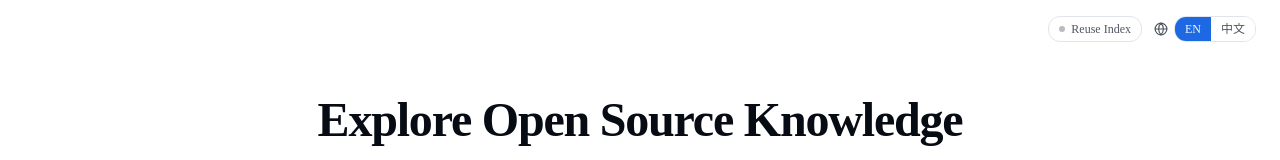
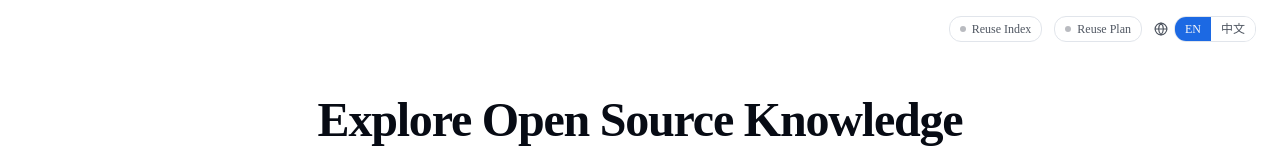
Before and after one commit to lazyxiang/AutoWiki, a Next.js app in the folder web/: page / in a window 1280 px wide. Shown: the top 160 px of the page. Built offline with nearby package versions, Linux system fonts and the light colour scheme; no server answers.

Commit message:
feat(frontend,cli): add Reuse Plan toggle and --reuse-plan flag

```diff
--- a/web/components/HeroSection.tsx
+++ b/web/components/HeroSection.tsx
@@ -6,6 +6,7 @@ import { LanguageSwitcher } from "@/components/LanguageSwitcher";
 export function HeroSection() {
   const [wikiLanguage, setWikiLanguage] = useState("en");
   const [reuseIndex, setReuseIndex] = useState(false);
+  const [reusePlan, setReusePlan] = useState(false);
 
   return (
     <section className="relative pt-24 pb-16 px-6 text-center border-b border-dashed">
@@ -27,6 +28,23 @@ export function HeroSection() {
           <span className={`inline-block w-1.5 h-1.5 rounded-full ${reuseIndex ? "bg-amber-500" : "bg-muted-foreground/40"}`} />
           Reuse Index
         </button>
+        {/* Reuse Plan debug toggle */}
+        <button
+          type="button"
+          role="switch"
+          aria-checked={reusePlan}
+          aria-label="Reuse existing wiki plan (skip planning stage)"
+          onClick={() => setReusePlan((v) => !v)}
+          title="Debug: skip Stage 5 (Wiki Planner) and reuse the existing plan"
+          className={`flex items-center gap-1.5 px-2.5 py-1 rounded-lg border text-xs font-medium transition-colors ${
+            reusePlan
+              ? "border-violet-400 bg-violet-50 text-violet-700 dark:bg-violet-950 dark:text-violet-300"
+              : "border-border bg-background text-muted-foreground hover:bg-muted"
+          }`}
+        >
+          <span className={`inline-block w-1.5 h-1.5 rounded-full ${reusePlan ? "bg-violet-500" : "bg-muted-foreground/40"}`} />
+          Reuse Plan
+        </button>
         <LanguageSwitcher value={wikiLanguage} onChange={setWikiLanguage} />
       </div>
       <h1 className="text-5xl font-extrabold tracking-tight text-foreground">
@@ -36,7 +54,7 @@ export function HeroSection() {
         AI-powered wiki generator for any GitHub repository. Search for a repo or paste a link to get started.
       </p>
       <div className="mt-10 max-w-xl mx-auto">
-        <IndexForm wikiLanguage={wikiLanguage} reuseIndex={reuseIndex} />
+        <IndexForm wikiLanguage={wikiLanguage} reuseIndex={reuseIndex} reusePlan={reusePlan} />
       </div>
     </section>
   );
--- a/web/components/IndexForm.tsx
+++ b/web/components/IndexForm.tsx
@@ -8,9 +8,10 @@ import { submitRepo } from "@/lib/api";
 interface IndexFormProps {
   wikiLanguage?: string;
   reuseIndex?: boolean;
+  reusePlan?: boolean;
 }
 
-export function IndexForm({ wikiLanguage = "en", reuseIndex = false }: IndexFormProps) {
+export function IndexForm({ wikiLanguage = "en", reuseIndex = false, reusePlan = false }: IndexFormProps) {
   const [url, setUrl] = useState("");
   const [loading, setLoading] = useState(false);
   const [error, setError] = useState("");
@@ -21,7 +22,7 @@ export function IndexForm({ wikiLanguage = "en", reuseIndex = false }: IndexForm
     setLoading(true);
     setError("");
     try {
-      const { repo_id, job_id } = await submitRepo(url, wikiLanguage, reuseIndex);
+      const { repo_id, job_id } = await submitRepo(url, wikiLanguage, reuseIndex, reusePlan);
       const match = url.replace(/^https?:\/\//, "").match(/github\.com\/([^/]+)\/([^/]+)/);
       const owner = match?.[1] ?? "";
       const repo = match?.[2]?.replace(/\.git$/, "") ?? "";
--- a/web/lib/api.ts
+++ b/web/lib/api.ts
@@ -22,11 +22,17 @@ export async function submitRepo(
   url: string,
   wikiLanguage: string = "en",
   reuseIndex: boolean = false,
+  reusePlan: boolean = false,
 ) {
   const res = await fetch(`${API_URL}/api/repos`, {
     method: "POST",
     headers: { "Content-Type": "application/json" },
-    body: JSON.stringify({ url, wiki_language: wikiLanguage, reuse_index: reuseIndex }),
+    body: JSON.stringify({
+      url,
+      wiki_language: wikiLanguage,
+      reuse_index: reuseIndex,
+      reuse_plan: reusePlan,
+    }),
   });
   if (!res.ok) throw new Error(await res.text());
   return res.json() as Promise<{ repo_id: string; job_id: string; status: string }>;
```
Also changed, not shown: 1 other file (tests, documents, lock files or other folders).
